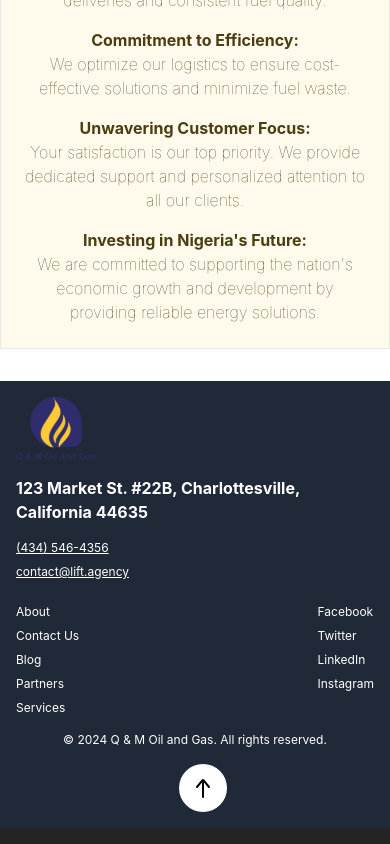
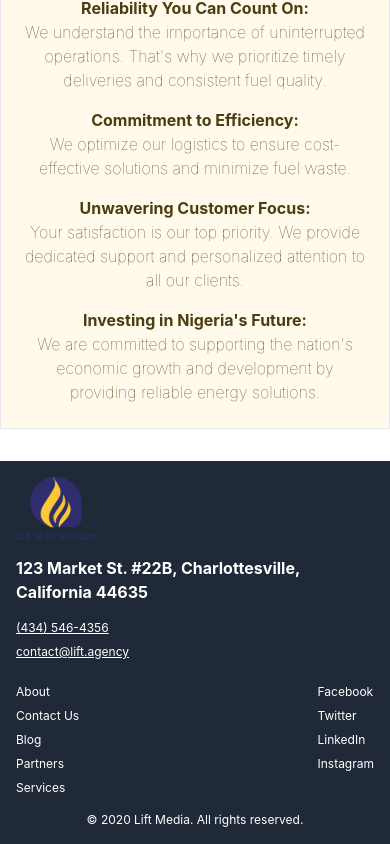
Before and after one commit to qmoil/website, a React (Vite) app: page /about in a window 390 px wide. Shown: the part 2330-3174 px from the top of the page. Built offline with nearby package versions, Linux system fonts and the light colour scheme.

Commit message:
created the ScrollToTop component and added it to the About page.

```diff
--- a/src/components/Footer.tsx
+++ b/src/components/Footer.tsx
@@ -1,21 +1,23 @@
-import Logo from '../assets/Logo.svg';
-import Arrow from '../assets/Arrow-left.svg';
+import Logo from "../assets/Logo.svg";
+import Arrow from "../assets/Arrow-left.svg";
+import ScrollToTopButton from "./ScrollToTop";
 
 const Footer = () => {
-  const scrollToTop = (event) => {
-    event.preventDefault();
-    window.scrollTo({
-      top: 0,
-      behavior: 'smooth',
-    });
-  };
+
+  // const scrollToTop = (event) => {
+  //   event.preventDefault();
+  //   window.scrollTo({
+  //     top: 0,
+  //     behavior: 'smooth'
+  //   });
+  // };
 
   return (
     <footer className="text-xs bottom-0 w-full bg-gray-800 text-white py-4 px-4 md:px-32">
       <div className="flex flex-col md:flex-row justify-between justify-start md:items-center">
         <div className="w-20 mb-4 md:mb-0">
           <a href="#">
-            <img src={Logo} alt="Q and M Logo" className="max-w-full h-auto" />
+          <img src={Logo} alt="Q and M Logo" className="max-w-full h-auto" />
           </a>
         </div>
         <div className="flex flex-col md:flex-row flex-1 justify-center gap-6 md:gap-12 text-left">
@@ -24,92 +26,36 @@ const Footer = () => {
               123 Market St. #22B, Charlottesville, California 44635
             </p>
             <div className="flex flex-col gap-2 md:gap-5">
-              <p>
-                <a href="#" className="underline">
-                  (434) 546-4356
-                </a>
-              </p>
-              <p>
-                <a href="#" className="underline">
-                  contact@lift.agency
-                </a>
-              </p>
+              <p><a href="#" className="underline">(434) 546-4356</a></p>
+              <p><a href="#" className="underline">contact@lift.agency</a></p>
             </div>
           </div>
           <div className="flex flex-col md:flex-row items-start gap-5">
             <nav className="flex justify-between  w-full gap-6 md:gap-12">
               <ul className="flex flex-col text-left text-xs space-y-2">
-                <li>
-                  <a href="#" className="hover:underline">
-                    About
-                  </a>
-                </li>
-                <li>
-                  <a href="#" className="hover:underline">
-                    Contact Us
-                  </a>
-                </li>
-                <li>
-                  <a href="#" className="hover:underline">
-                    Blog
-                  </a>
-                </li>
-                <li>
-                  <a href="#" className="hover:underline">
-                    Partners
-                  </a>
-                </li>
-                <li>
-                  <a href="#" className="hover:underline">
-                    Services
-                  </a>
-                </li>
+                <li><a href="#" className="hover:underline">About</a></li>
+                <li><a href="#" className="hover:underline">Contact Us</a></li>
+                <li><a href="#" className="hover:underline">Blog</a></li>
+                <li><a href="#" className="hover:underline">Partners</a></li>
+                <li><a href="#" className="hover:underline">Services</a></li>
               </ul>
               <ul className="flex flex-col text-xs space-y-2">
-                <li>
-                  <a href="#" className="hover:underline">
-                    Facebook
-                  </a>
-                </li>
-                <li>
-                  <a href="#" className="hover:underline">
-                    Twitter
-                  </a>
-                </li>
-                <li>
-                  <a href="#" className="hover:underline">
-                    LinkedIn
-                  </a>
-                </li>
-                <li>
-                  <a href="#" className="hover:underline">
-                    Instagram
-                  </a>
-                </li>
+                <li><a href="#" className="hover:underline">Facebook</a></li>
+                <li><a href="#" className="hover:underline">Twitter</a></li>
+                <li><a href="#" className="hover:underline">LinkedIn</a></li>
+                <li><a href="#" className="hover:underline">Instagram</a></li>
               </ul>
             </nav>
           </div>
         </div>
-        <div className="hidden md:block">
-          <div className="flex justify-center items-center bg-white w-12 h-12 md:w-16 md:h-16 rounded-full mt-4 md:mt-0 ml-4">
-            <a href="#" onClick={scrollToTop}>
-              <img src={Arrow} alt="Arrow" className="max-w-full" />
-            </a>
-          </div>
-        </div>
+
+
       </div>
       <div className="text-center mt-4 md:mt-8">
-        <p>
-          © {new Date().getFullYear()} Q & M Oil and Gas. All rights reserved.
-        </p>
+        <p>© 2020 Lift Media. All rights reserved.</p>
       </div>
-      <div className="flex justify-center">
-        <div className="block md:hidden flex justify-center items-center bg-white w-12 h-12 md:w-16 md:h-16 rounded-full mt-4 md:mt-0 ml-4">
-          <a href="#" onClick={scrollToTop}>
-            <img src={Arrow} alt="Arrow" className="max-w-full h-auto" />
-          </a>
-        </div>
-      </div>
+
+
     </footer>
   );
 };
--- /dev/null
+++ b/src/components/ScrollToTopButton.tsx
@@ -0,0 +1,49 @@
+import { useState, useEffect, useCallback, useRef } from 'react';
+import Arrow from '../assets/Arrow-left.svg';
+
+const ScrollToTopButton = () => {
+  const [isVisible, setIsVisible] = useState(false);
+  const scrollTimeout = useRef(null);
+
+  const scrollToTop = (event) => {
+    event.preventDefault();
+    window.scrollTo({
+      top: 0,
+      behavior: 'smooth'
+    });
+  };
+
+  const handleScroll = useCallback(() => {
+    if (window.scrollY > 0) {
+      setIsVisible(true);
+      clearTimeout(scrollTimeout.current);
+      scrollTimeout.current = setTimeout(() => {
+        setIsVisible(false);
+      }, 2000);
+    } else {
+      setIsVisible(false);
+    }
+  }, []);
+
+  useEffect(() => {
+    window.addEventListener('scroll', handleScroll);
+    return () => {
+      window.removeEventListener('scroll', handleScroll);
+      clearTimeout(scrollTimeout.current);
+    };
+  }, [handleScroll]);
+
+  return (
+    <div className="fixed bottom-4 right-4">
+      {isVisible && (
+        <div className="flex justify-center items-center bg-white w-12 h-12 md:w-16 md:h-16 rounded-full transition-opacity duration-500 opacity-75 hover:opacity-100">
+          <a href="#" onClick={scrollToTop} aria-label="Scroll to top">
+            <img src={Arrow} alt="Arrow" className="max-w-full" />
+          </a>
+        </div>
+      )}
+    </div>
+  );
+};
+
+export default ScrollToTopButton;
--- a/src/pages/About.tsx
+++ b/src/pages/About.tsx
@@ -1,10 +1,12 @@
 import Rectangle65 from '../assets/Rectangle665.svg';
 import Mission from '../assets/Mission.svg';
 import OurBusiness from '../components/OurBusiness';
+import ScrollToTopButton from '../components/ScrollToTopButton';
 
 const About = () => {
   return (
-    <div className="xs:mt-20 sm:mt-24 pt-12 md:mt-28 flex flex-col gap-8">
+    <div className="mt-20 sm:mt-24 pt-12 md:mt-28 flex flex-col gap-8">
+      <ScrollToTopButton />
       <div className="text-center px-4 sm:px-8">
         <h1 className="text-3xl sm:text-4xl lg:text-5xl text-[#1C1B42] mb-4 sm:mb-8 font-bold">
           Your Reliable Partner in Nigeria's Energy Future
@@ -79,9 +81,7 @@ const About = () => {
             and personalized attention to all our clients.
           </p>
           <p>
-            <strong className="font-bold">
-              Investing in Nigeria's Future:
-            </strong>
+            <strong className="font-bold">Investing in Nigeria's Future:</strong>
             We are committed to supporting the nation's economic growth and
             development by providing reliable energy solutions.
           </p>
@@ -110,9 +110,7 @@ const About = () => {
             </p>
           </div>
           <div>
-            <strong className="font-bold">
-              Investing in Nigeria's Future:
-            </strong>
+            <strong className="font-bold">Investing in Nigeria's Future:</strong>
             <p>
               We are committed to supporting the nation's economic growth and
               development by providing reliable energy solutions.
```
